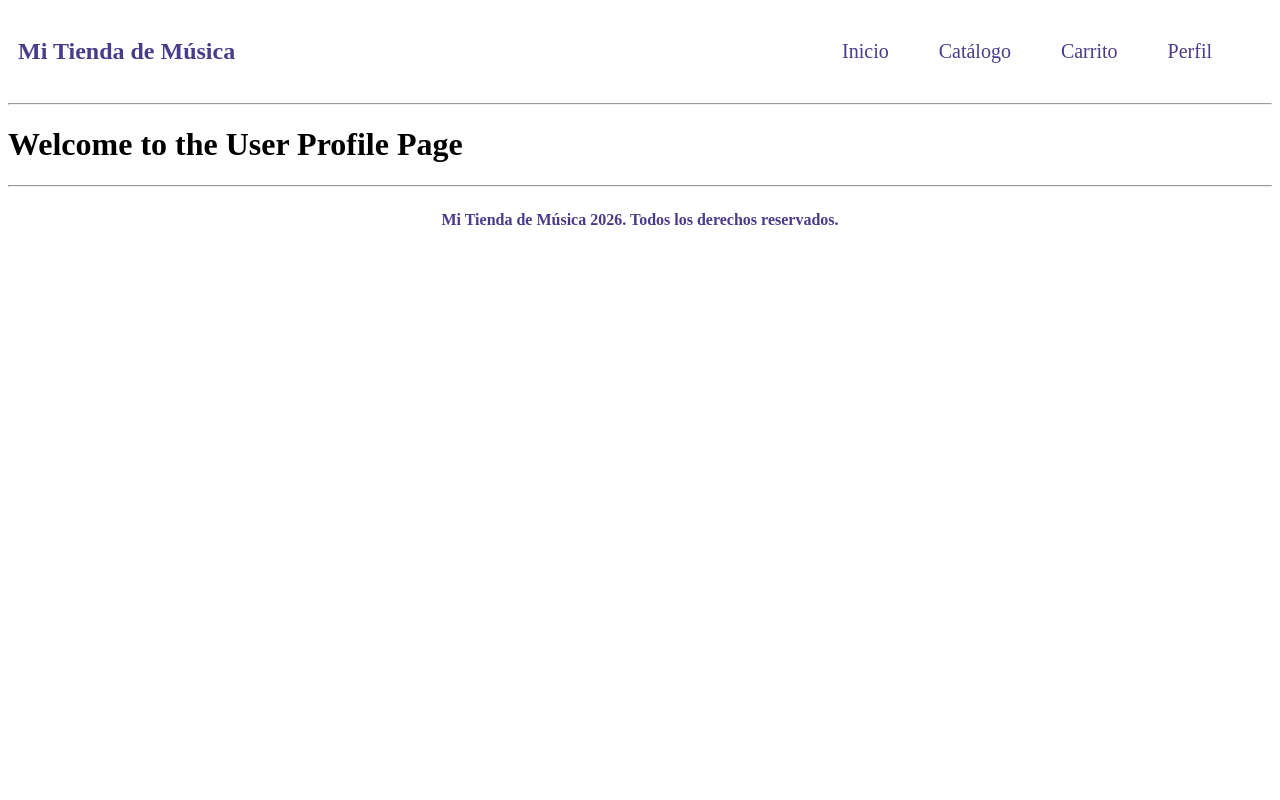
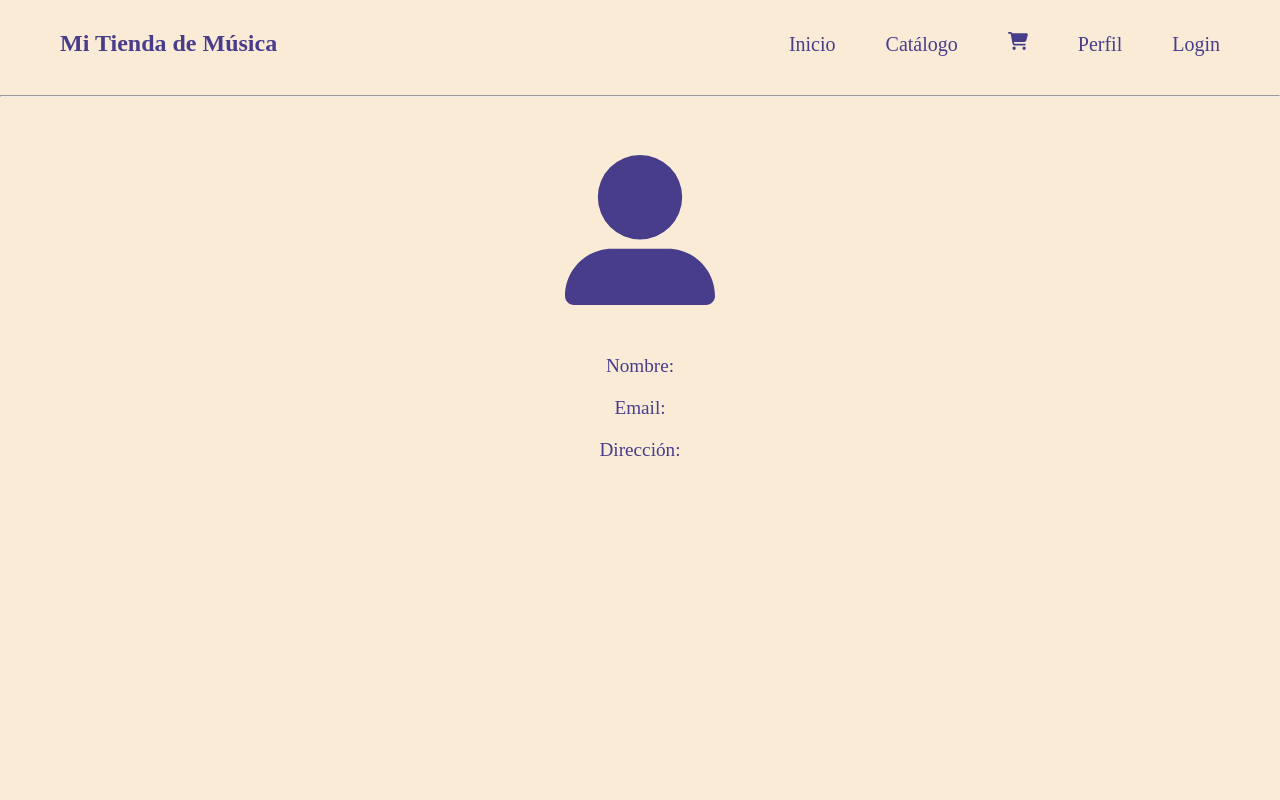
Before and after one commit to JaviDev707/TiendaDeMusica-Frontend, a React (Vite) app: page /profile in a window 1280 px wide. Shown: the top 800 px of the page. Built offline with nearby package versions, Linux system fonts and the light colour scheme.

Commit message:
Login + Css

```diff
--- a/package.json
+++ b/package.json
@@ -10,10 +10,16 @@
     "preview": "vite preview"
   },
   "dependencies": {
+    "@emotion/react": "^11.14.0",
+    "@emotion/styled": "^11.14.1",
+    "@mui/icons-material": "^7.3.7",
+    "@mui/material": "^7.3.7",
     "axios": "^1.13.2",
+    "jwt-decode": "^4.0.0",
     "rc-slider": "^11.1.9",
     "react": "^19.2.0",
     "react-dom": "^19.2.0",
+    "react-icons": "^5.5.0",
     "react-router-dom": "^7.12.0",
     "react-spinners": "^0.17.0"
   },
--- a/src/App.jsx
+++ b/src/App.jsx
@@ -1,29 +1,33 @@
-import { BrowserRouter as Router, Routes, Route, Link } from 'react-router-dom';
-import Home from './pages/Home.jsx';
-import Catalog from './pages/Catalog.jsx';
-import UserProfile from './pages/UserProfile.jsx';
-import Cart from './pages/Cart.jsx';
-import Navbar from './components/Navbar.jsx';
-import Footbar from './components/Footbar.jsx';
+import { BrowserRouter as Router, Routes, Route, Link } from "react-router-dom";
+import Home from "./pages/Home.jsx";
+import Catalog from "./pages/Catalog.jsx";
+import UserProfile from "./pages/UserProfile.jsx";
+import Cart from "./pages/Cart.jsx";
+import Navbar from "./components/Navbar.jsx";
+import Footbar from "./components/Footbar.jsx";
+import Login from "./pages/Login.jsx";
+import SignUp from "./pages/SignUp.jsx";
+import "./css/App.css";
 
 function App() {
-
   return (
     <>
       <Router>
         <Navbar />
-
+        <main className="app-main">
           <Routes>
             <Route path="/" element={<Home />} />
             <Route path="/catalog" element={<Catalog />} />
             <Route path="/profile" element={<UserProfile />} />
             <Route path="/cart" element={<Cart />} />
+            <Route path="/login" element={<Login />} />
+            <Route path="/signup" element={<SignUp />} />
           </Routes>
-
+        </main>
         <Footbar />
       </Router>
     </>
-  )
+  );
 }
 
-export default App
+export default App;
--- a/src/components/Navbar.jsx
+++ b/src/components/Navbar.jsx
@@ -1,4 +1,5 @@
 import "../css/NavFootBar.css"
+import { FaCartShopping } from "react-icons/fa6";
 
 const Navbar = () => {
   return (
@@ -8,8 +9,9 @@ const Navbar = () => {
         <ul className="nav-links">
             <a href="/">Inicio</a>
             <a href="/catalog">Catálogo</a>
-            <a href="/cart">Carrito</a>
+            <a href="/cart"><FaCartShopping /></a>
             <a href="/profile">Perfil</a>
+            <a href="/login">Login</a>
         </ul>
     </nav>
     <hr />
--- a/src/components/ProductCard.jsx
+++ b/src/components/ProductCard.jsx
@@ -1,4 +1,5 @@
 import "../css/Catalog.css";
+import { FaCartPlus } from "react-icons/fa";
 
 const DEFAULT_IMAGES = {
     DISCO:
@@ -17,9 +18,9 @@ const ProductCard = ({ product }) => {
   const imageUrl = imagen || DEFAULT_IMAGES[tipoProducto] || DEFAULT_IMAGES["NOT_FOUND"];
 
   return (
-    <div className="product-card" style={cardStyle}>
+    <div className="product-card">
       <div className="image-container">
-        <img src={imageUrl} alt={nombre} style={imageStyle} />
+        <img src={imageUrl} alt={nombre}/>
 
         {/* Capa que aparece al hacer hover */}
         <div className="description-overlay">
@@ -77,28 +78,11 @@ const ProductCard = ({ product }) => {
         </p>
 
         <button disabled={stock === 0} onClick={() => alert("Añadido!")}>
-          Añadir al carrito
+          <FaCartPlus />
         </button>
       </div>
     </div>
   );
 };
-/*
-const cardStyle = {
-  border: "1px solid #ddd",
-  borderRadius: "8px",
-  padding: "15px",
-  width: "220px",
-  textAlign: "center",
-  backgroundColor: "#fff",
-  boxShadow: "0 2px 5px rgba(0,0,0,0.1)",
-};
 
-const imageStyle = {
-  width: "180px",
-  height: "180px",
-  objectFit: "cover",
-  borderRadius: "4px",
-};
-*/
 export default ProductCard;
--- /dev/null
+++ b/src/css/App.css
@@ -0,0 +1,36 @@
+body {
+  margin: 0;
+  padding: 0;
+
+  background-image: url('');
+
+  background-attachment: fixed;
+
+  background-size: cover;
+
+  background-position: center;
+
+  background-repeat: no-repeat;
+
+  background-color: antiquewhite;
+
+}
+
+html, body {
+  height: 100%;
+  margin: 0;
+}
+
+#root {
+  height: 100%;
+}
+
+.app-main {
+  display: flex;
+  flex-direction: column;
+  min-height: 100vh;
+}
+
+.content {
+  flex: 1;
+}
--- a/src/css/Catalog.css
+++ b/src/css/Catalog.css
@@ -1,3 +1,11 @@
+.catalog-layout {
+  display: flex;
+  align-items: flex-start;
+  gap: 20px;
+  padding: 20px;
+  color: darkslateblue;
+}
+
 .product-grid {
   display: grid;
   grid-template-columns: repeat(auto-fill, minmax(220px, 1fr));
@@ -6,7 +14,8 @@
 }
 
 .extra-info {
-  background: #f9f9f9;
+  background: rgba(249, 249, 249, 0.2);
+  border: 1px solid #ddd;
   font-size: 0.9em;
   padding: 5px;
   margin: 10px 0;
@@ -18,11 +27,12 @@
 
 .sidebar {
   position: sticky;
-  top: 20px;
+  top: 50px;
   height: fit-content;
   width: 200px;
-  border-radius: 4px;
-  background: #f9f9f9;
+  border-radius: 20px;
+  border: black 1px solid;
+  background: rgba(249, 249, 249, 0.2);
 }
 
 /* Contenedor de la imagen */
@@ -69,9 +79,10 @@
   text-align: center;
   background-color: #fff;
   box-shadow: 0 2px 5px rgba(0,0,0,0.1);
+  background: rgba(249, 249, 249, 0.2);
 }
 
-.image-container{
+.image-container img{
   width: 180px;
   height: 180px;
   object-fit: cover;
--- a/src/css/NavFootBar.css
+++ b/src/css/NavFootBar.css
@@ -10,6 +10,7 @@
     font-size: 24px;
     font-weight: bold;
     color: darkslateblue;
+    margin-left: 50px;
 }
 
 .navbar a{
--- /dev/null
+++ b/src/css/UserProfile.css
@@ -0,0 +1,18 @@
+.user-profile-container{
+    display: flex;
+    flex-direction: column;
+    align-items: center;
+    justify-content: center;
+    color: darkslateblue;
+}
+
+.icono-usuario {
+    height: 150px;
+    width: 150px;
+    margin-top: 50px;
+}
+
+.datos-usuario {
+    font-size: 1.2em;
+    margin: 10px 0;
+}
--- a/src/pages/Catalog.jsx
+++ b/src/pages/Catalog.jsx
@@ -71,7 +71,7 @@ const Catalog = () => {
   const varios = productosFiltrados.filter((p) => p.tipoProducto === "VARIOS");
 
   return (
-    <div style={{ display: "flex", gap: "20px", padding: "20px" }}>
+    <div className="catalog-layout">
       {/* Sidebar */}
       <Sidebar
         busqueda={busqueda} setBusqueda={setBusqueda}
--- a/src/pages/Login.jsx
+++ b/src/pages/Login.jsx
@@ -51,7 +51,7 @@ function Login() {
     <Container
       component="main"
       maxWidth="xs"
-      style={{ minHeight: "100vh", padding: "40px" }}
+      style={{ padding: "40px" }}
     >
       <Box
         sx={{
@@ -102,7 +102,7 @@ function Login() {
           </Button>
           <Grid container style={{ marginTop: "20px" }}>
             <Grid item>
-              <Link href="/registro" variant="body2">
+              <Link href="/signup" variant="body2">
                 {"No tienes cuenta? Registrate!"}
               </Link>
             </Grid>
--- a/src/pages/SignUp.jsx
+++ b/src/pages/SignUp.jsx
@@ -1,20 +1,13 @@
 import axios from "axios";
 import { useState } from "react";
 import {
-  Container,
-  Box,
-  Avatar,
-  Typography,
-  TextField,
-  Button,
-  FormControlLabel,
-  Checkbox,
-  Grid,
-  Link,
+  Container, Box, Avatar, Typography,
+  TextField, Button, FormControlLabel, Checkbox
 } from "@mui/material";
 import LockOutlinedIcon from "@mui/icons-material/LockOutlined";
 
-function Login() {
+function SignUp() {
+
   const [error, setError] = useState(null);
 
   const handleSubmit = async (event) => {
@@ -24,48 +17,45 @@ function Login() {
     const password = data.get("password");
 
     try {
-      const response = await axios.post(
-        "http://localhost:8080/api/auth/login",
-        {
-          email,
-          password,
-        }
-      );
+      const response = await axios.post("http://localhost:8080/api/auth/register", {
+        email,
+        password,
+      });
 
       const token = response.data.token;
 
       // Guardo el token en localStorage
       localStorage.setItem("token", token);
 
-      window.location.reload();
-      console.log("Usuario logeado ✅, token:", token);
-      alert("✅ Usuario logeado con éxito");
+      console.log("Usuario registrado ✅, token:", token);
+      alert("✅ Usuario registrado con éxito");
+
     } catch (err) {
-      alert("❌ Usuario o contraseña incorrectos/as.");
-      console.error("Error al logear:", err);
-      setError("No se pudo logear. Intenta de nuevo.");
+      if (err.response && err.response.status === 400) {
+        alert("⚠️ El usuario ya está registrado");
+      } else {
+        alert("❌ Error al registrar. Intentalo de nuevo.");
+        console.error("Error al registrar:", err);
+        setError("No se pudo registrar. Intenta de nuevo.");
+      }
     }
   };
 
   return (
-    <Container
-      component="main"
-      maxWidth="xs"
-      style={{ minHeight: "100vh", padding: "40px" }}
-    >
+    <Container component="main" maxWidth="xs" style={{ padding: "40px" }}>
       <Box
         sx={{
           marginTop: 8,
-          display: "flex",
-          flexDirection: "column",
-          alignItems: "center",
+          display: 'flex',
+          flexDirection: 'column',
+          alignItems: 'center',
         }}
       >
-        <Avatar sx={{ m: 1, bgcolor: "secondary.main" }}>
+        <Avatar sx={{ m: 1, bgcolor: 'secondary.main' }}>
           <LockOutlinedIcon />
         </Avatar>
         <Typography component="h1" variant="h5">
-          Iniciar sesión
+          Crear cuenta
         </Typography>
         <Box component="form" onSubmit={handleSubmit} noValidate sx={{ mt: 1 }}>
           <TextField
@@ -100,16 +90,10 @@ function Login() {
           >
             Sign In
           </Button>
-          <Grid container style={{ marginTop: "20px" }}>
-            <Grid item>
-              <Link href="/registro" variant="body2">
-                {"No tienes cuenta? Registrate!"}
-              </Link>
-            </Grid>
-          </Grid>
         </Box>
       </Box>
     </Container>
   );
 }
-export default Login;
+
+export default SignUp;
--- a/src/pages/UserProfile.jsx
+++ b/src/pages/UserProfile.jsx
@@ -1,5 +1,13 @@
+import "../css/UserProfile.css";
+import { FaUserLarge } from "react-icons/fa6";
+
 export default function UserProfile() {
   return (
-      <h1>Welcome to the User Profile Page</h1>
+    <div className="user-profile-container">
+      <FaUserLarge className="icono-usuario"/>
+      <p className="datos-usuario" style={{marginTop: "50px"}}>Nombre: </p>
+      <p className="datos-usuario">Email: </p>
+      <p className="datos-usuario">Dirección: </p>
+    </div>
   )
 }
```
Also changed, not shown: 1 other file (tests, documents, lock files or other folders). Lines whose indentation alone changed are shown as unchanged.
